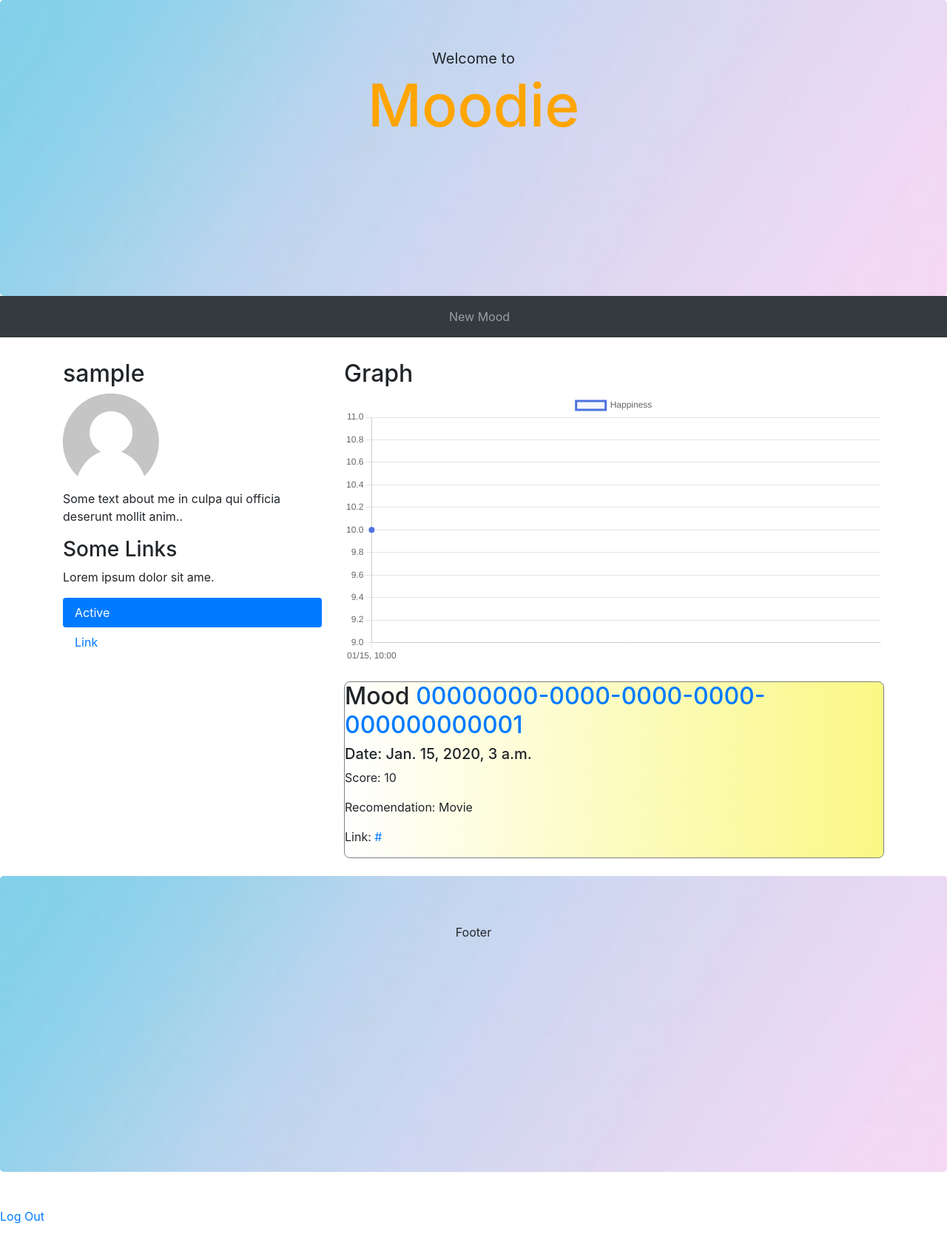
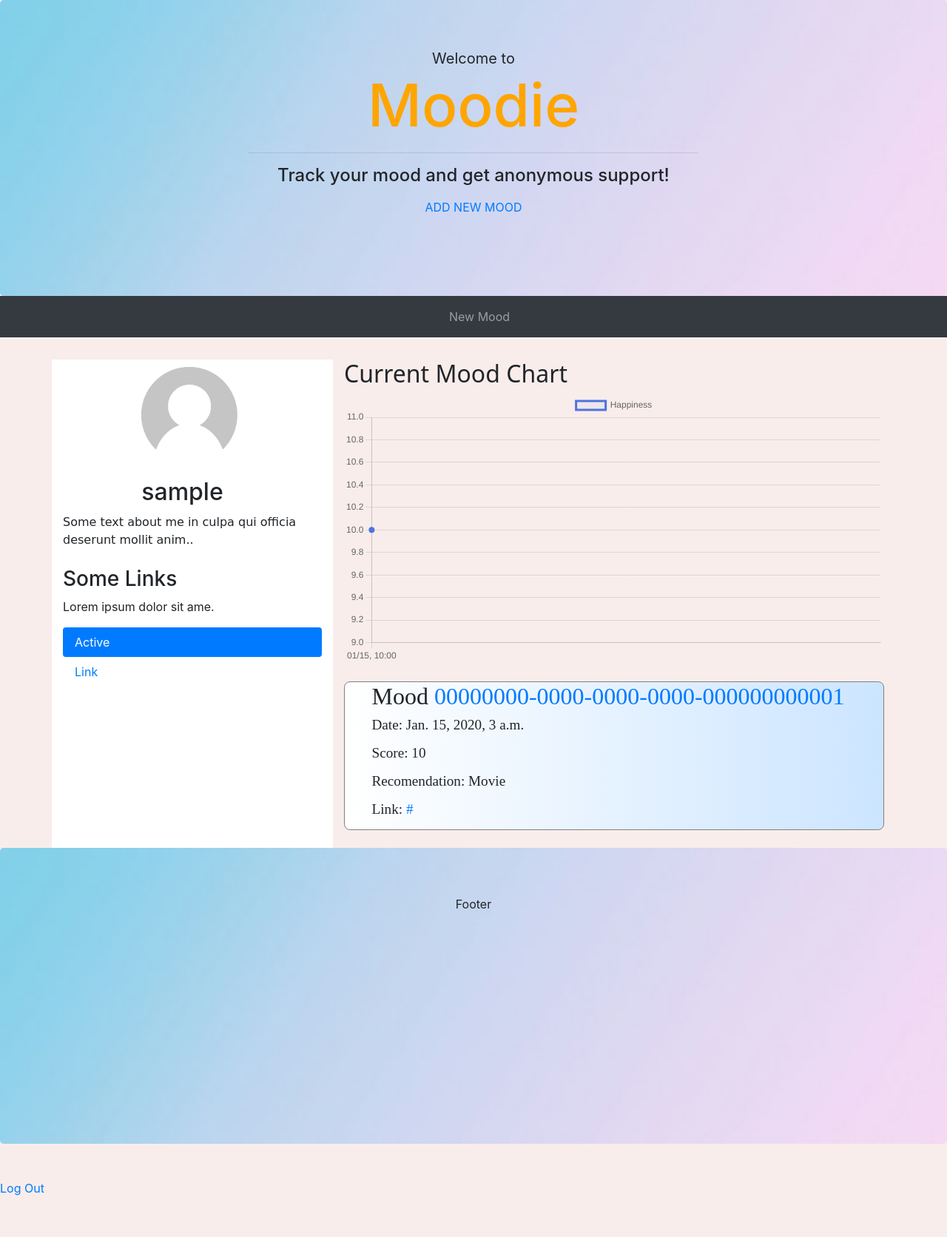
Before and after one commit to CMPUT401F21-Hackathon/Mood-Journal, a Django app: page / in a window 1280 px wide. Shown: the whole page at 74% size. After the commit the page ends 1616 px from the top, so only its background shows below. Run offline with Django 3.2, Linux system fonts and the light colour scheme; a user stored in the database is signed in; tables that the repository leaves empty hold one stand-in row (values such as "Sample post"); some libraries are stand-ins or nearby versions.

Commit message:
some styling change

```diff
--- a/hackathon/mood_journal/static/css/base.css
+++ b/hackathon/mood_journal/static/css/base.css
@@ -1,10 +1,19 @@
 body {
-    background-color: white;
+    background-color: #f8edeb;
+    /* background-image: url(../img/chill1.jpg); */
+    /* background-size: cover;*/
+}
 
-}
 
 small {
   font-size: 20px;
+}
+h4 {
+  color:lightcorall
+}
+hr {
+  width:50%;
+
 }
 .jumbotron h1 {
     color: orange;
@@ -22,5 +31,28 @@ small {
 .mood-box {
   border: 1.5px solid grey;
   border-radius: 8px;
-  background-image: linear-gradient(to right, white, rgba(250, 248, 132));
+  background-image: linear-gradient(to right, white, rgb(204, 229, 255));
+  padding-left: 5%;
+  font: 1.2em "Fira Sans", serif;
 }
+
+
+.col-sm-4 {
+  background-color: white;
+}
+
+.profile-picture {
+  margin: auto;
+  width: 45%;
+  padding: 10px;
+}
+.username {
+  margin: auto;
+  width: 45%;
+  padding: 10px;
+}
+
+.aboutme {
+  font-family: cursive;
+  margin: auto;
+}
--- a/hackathon/mood_journal/static/css/form.css
+++ b/hackathon/mood_journal/static/css/form.css
@@ -1,3 +1,7 @@
+
+body {
+	background-color: #f8edeb;
+}
 #newMood {
     margin-left: 25%;
     margin-right:25%;
--- a/hackathon/mood_journal/templates/mood_journal/home.html
+++ b/hackathon/mood_journal/templates/mood_journal/home.html
@@ -10,6 +10,10 @@
   <div class="jumbotron text-center" style="margin-bottom:0">
     <small>Welcome to </small>
     <h1>Moodie</h1>
+    <hr class="colored hidden-xs hidden-height-670">
+    <h4>Track your mood and get anonymous support!</h4>
+
+    <a class="nav-link" href="{% url 'mood_journal:mood_new' %}"> ADD NEW MOOD</a>
     <!-- <p>Resize this responsive page to see the effect!</p>  -->
   </div>
 
@@ -30,12 +34,13 @@
   <div class="container" style="margin-top:30px">
     <div class="row">
       <div class="col-sm-4">
-        <h2>{{user.username}}</h2>
         <div class="profile-picture">
           <img src="{% static 'img/generic_profile_picture.PNG' %}" alt="Profile Picture" width="130" height="130"/>
         </div>
-        <p>Some text about me in culpa qui officia deserunt mollit anim..</p>
-        <h3>Some Links</h3>
+        <h2 class="username">{{user.username}}</h2>
+        <p class="aboutme">Some text about me in culpa qui officia deserunt mollit anim..</p>
+        <br>
+        <h3 class="link">Some Links</h3>
         <p>Lorem ipsum dolor sit ame.</p>
         <ul class="nav nav-pills flex-column">
           <li class="nav-item">
@@ -48,7 +53,7 @@
         <hr class="d-sm-none">
       </div>
       <div class="col-sm-8">
-        <h2>Graph</h2>
+        <h2 style="font-family: system-ui; ;">Current Mood Chart</h2>
         <div class="chart-area">
           <canvas id="my-chart"></canvas>
         </div>
@@ -57,7 +62,7 @@
         {% for mood in moods %}
         <div class="mood-box">
           <h2>Mood <a href="/mood/{{mood.id}}/">{{mood.id}}</a></h2>
-          <h5>Date: {{mood.timestamp}}</h5>
+          <p>Date: {{mood.timestamp}}</p>
           <p>Score: {{mood.score}}</p>
           <p>Recomendation: {{mood.recommendation}}</p>
           <p>Link: <a href={{mood.link}}>{{mood.link_title}}</a></p>
```
